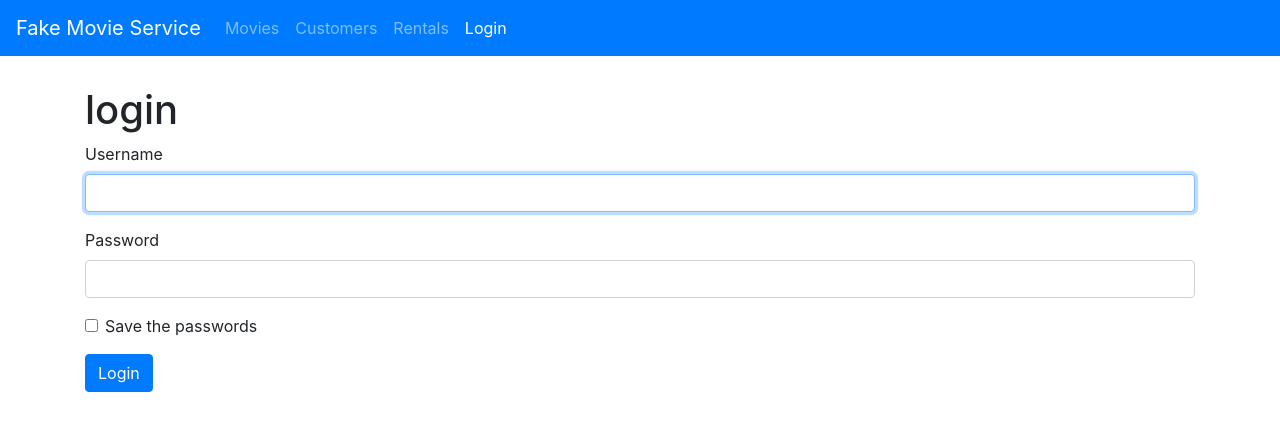
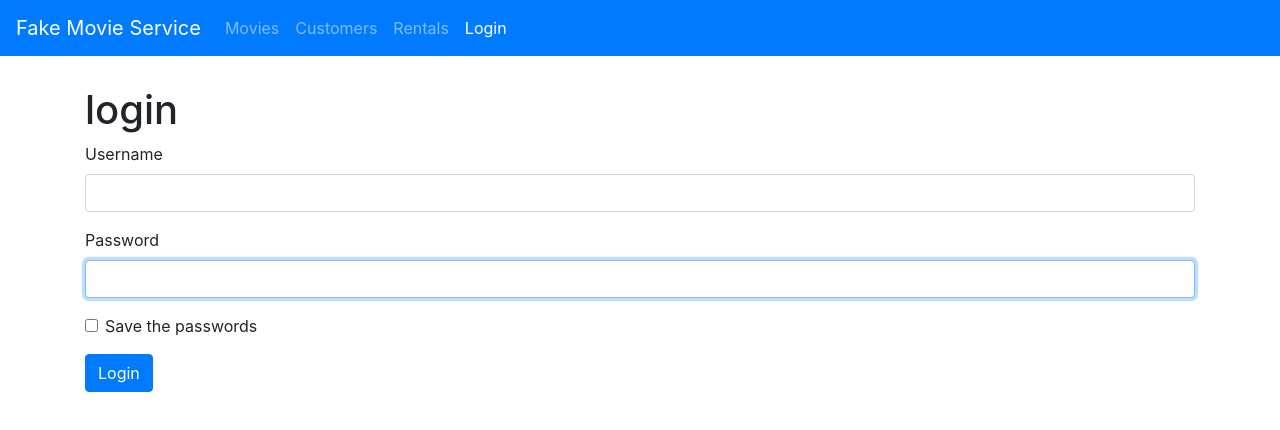
Before and after one commit to God-T/Fake-Movie-Service---React, a React (Create React App) app: page /#/login in a window 1280 px wide. Shown: the top 430 px of the page. Built offline with nearby package versions, Linux system fonts and the light colour scheme.

Commit message:
extract inputs

```diff
--- /dev/null
+++ b/src/components/common/input.jsx
@@ -0,0 +1,21 @@
+import React from "react";
+
+const Input = ({ name, label, value, onChange }) => {
+  return (
+    <div className="form-group">
+      <label htmlFor={name}>{label}</label>
+      <input
+        //   ref={this.username}
+        autoFocus
+        type="text"
+        className="form-control"
+        id={name}
+        onChange={onChange}
+        value={value}
+        name={name}
+      />
+    </div>
+  );
+};
+
+export default Input;
--- a/src/components/loginForm.jsx
+++ b/src/components/loginForm.jsx
@@ -1,5 +1,5 @@
 import React, { Component } from "react";
-
+import Input from "./common/input";
 class LoginForm extends Component {
   //Refs
   //username = React.createRef();
@@ -29,30 +29,18 @@
       <div>
         <h1>login</h1>
         <form onSubmit={this.handleSumbit}>
-          <div className="form-group">
-            <label htmlFor="username">Username</label>
-            <input
-              //   ref={this.username}
-              autoFocus
-              type="text"
-              className="form-control"
-              id="username"
+          <Input
             name="username"
+            label="Username"
             value={account.username}
             onChange={this.handleChange}
           />
-          </div>
-          <div className="form-group">
-            <label htmlFor="password">Password</label>
-            <input
-              type="password"
-              className="form-control"
-              id="password"
+          <Input
             name="password"
+            label="Password"
             value={account.password}
             onChange={this.handleChange}
           />
-          </div>
           <div className="form-group form-check">
             <input type="checkbox" className="form-check-input" id="save ps" />
             <label className="form-check-label" htmlFor="save ps">
```
Lines whose indentation alone changed are shown as unchanged.
